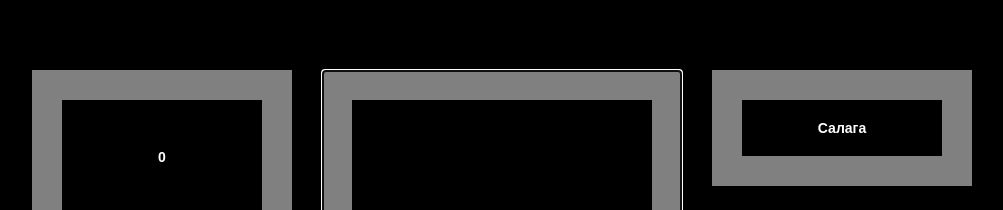
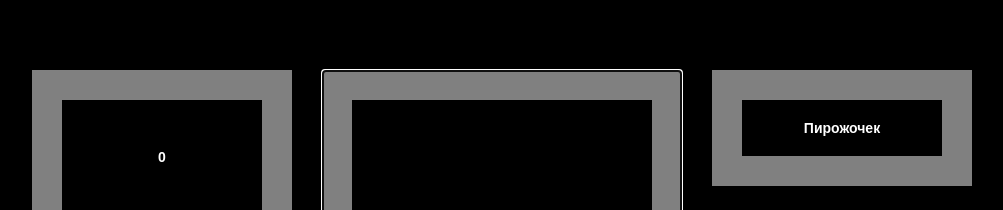
Before and after one commit to ewudes/emuluvium, a React (Create React App) app: page /tetrogrid in a window 1280 px wide. Shown: the top 210 px of the page, without its empty margins (138-1141 px from the left). Built offline with nearby package versions, Linux system fonts and the light colour scheme.

Commit message:
add: level info

```diff
--- a/src/games/tetrogrid/tetrogrid.jsx
+++ b/src/games/tetrogrid/tetrogrid.jsx
@@ -106,6 +106,7 @@ function useBoard() {
   const [score, setScore] = useState(0);
   const [gameOver, setGameOver] = useState(false);
   const [fallSpeed, setFallSpeed] = useState(600);
+  const [level, setLevel] = useState('Пирожочек');
 
   useEffect(updateDisplay, [scene, shape, position]);
   useEffect(removeFullLines, [scene]);
@@ -142,10 +143,20 @@ function useBoard() {
     setNextShape(newNextShape);
     setPosition(newPosition);
 
-    if (score >= 10000) {
-      const newFallSpeed = Math.max(100, fallSpeed - 100);
-      setFallSpeed(newFallSpeed);
+    if (score >= 1000) {
+      setLevel('Мужчинка');
+      setFallSpeed(300);
+    } else if (score >= 5000) {
+      setLevel('Бедолага');
+      setFallSpeed(200);
+    } else if (score >= 10000) {
+      setLevel('Киборг');
+      setFallSpeed(100);
+    } else {
+      setLevel('Пирожочек');
+      setFallSpeed(600);
     }
+
   }
 
   function rotateShape() {
@@ -187,7 +198,7 @@ function useBoard() {
         newScene[0][x] = null;
       }
       touched = true;
-      setScore((oldVal) => oldVal + 1000);
+      setScore((oldVal) => oldVal + 100);
     };
 
     for (let y = 0; y < ROW_COUNT; y++) {
@@ -255,11 +266,11 @@ function useBoard() {
     }, [delay]);
   }
 
-  return [display, score, gameOver, nextShape, onKeyDown];
+  return [display, score, gameOver, nextShape, level, onKeyDown];
 }
 
 const Tetrogrid = () => {
-  const [display, score, gameOver, nextShape, onKeyDown] = useBoard();
+  const [display, score, gameOver, nextShape, level, onKeyDown] = useBoard();
   const eBoard = useRef();
 
   useEffect(() => {
@@ -282,7 +293,7 @@ const Tetrogrid = () => {
       </div>
       <div className="tetrogrid__aside tetrogrid__aside--right">
         <div className="tetrogrid__level-wrap">
-          <span className="tetrogrid__level-label">Салага</span>
+          <span className="tetrogrid__level-label">{level}</span>
         </div>
         <div className="tetrogrid__nextshape-wrap">
           <NextShapeDisplay shape={nextShape} />
```
